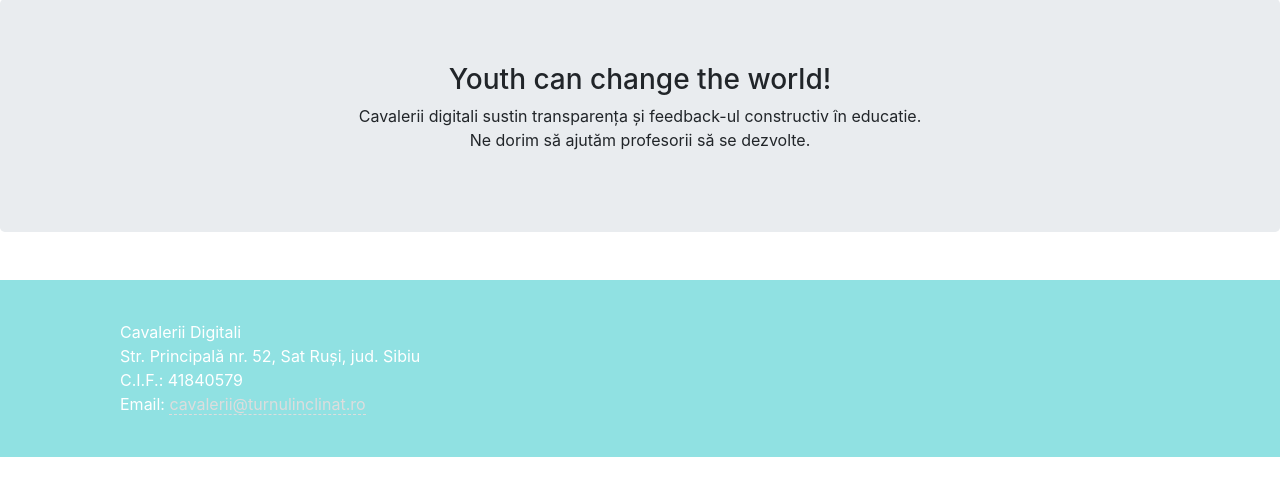
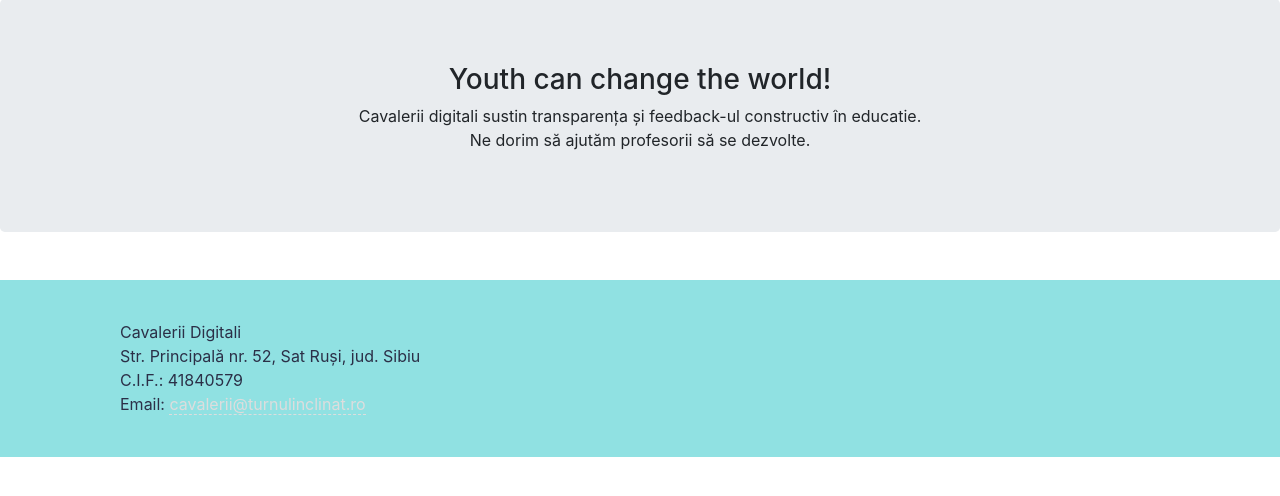
Before and after one commit to cavalerii/Youthero, a PHP site: page / in a window 1280 px wide. Shown: the part 60-556 px from the top of the page. Run offline with PHP 8.4, Linux system fonts and the light colour scheme; some libraries are stand-ins or nearby versions.

Commit message:
Update myStyle.css

```diff
--- a/myStyle.css
+++ b/myStyle.css
@@ -21,7 +21,7 @@
 footer {
 	padding: 40px 0 0 0;
 	background:#90E1E2;
-	color: white;
+	color: rgb(43,47,71);
 	text-align: left;
 }
 
@@ -50,7 +50,7 @@ footer {
 
 .footer-bottom a {
 	font-size: 32px;
-    color: white;
+    color: rgb(43,47,71);
     line-height: 40px;
 }
 
```
